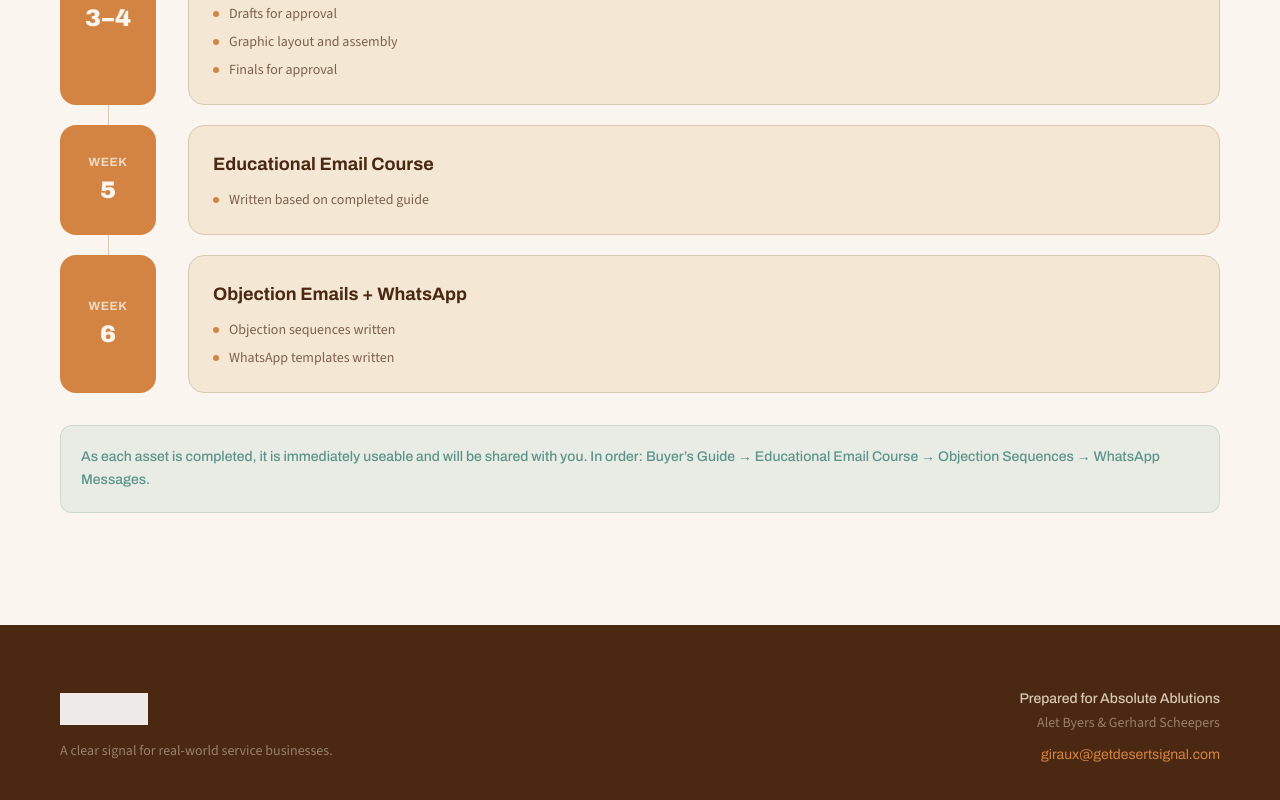
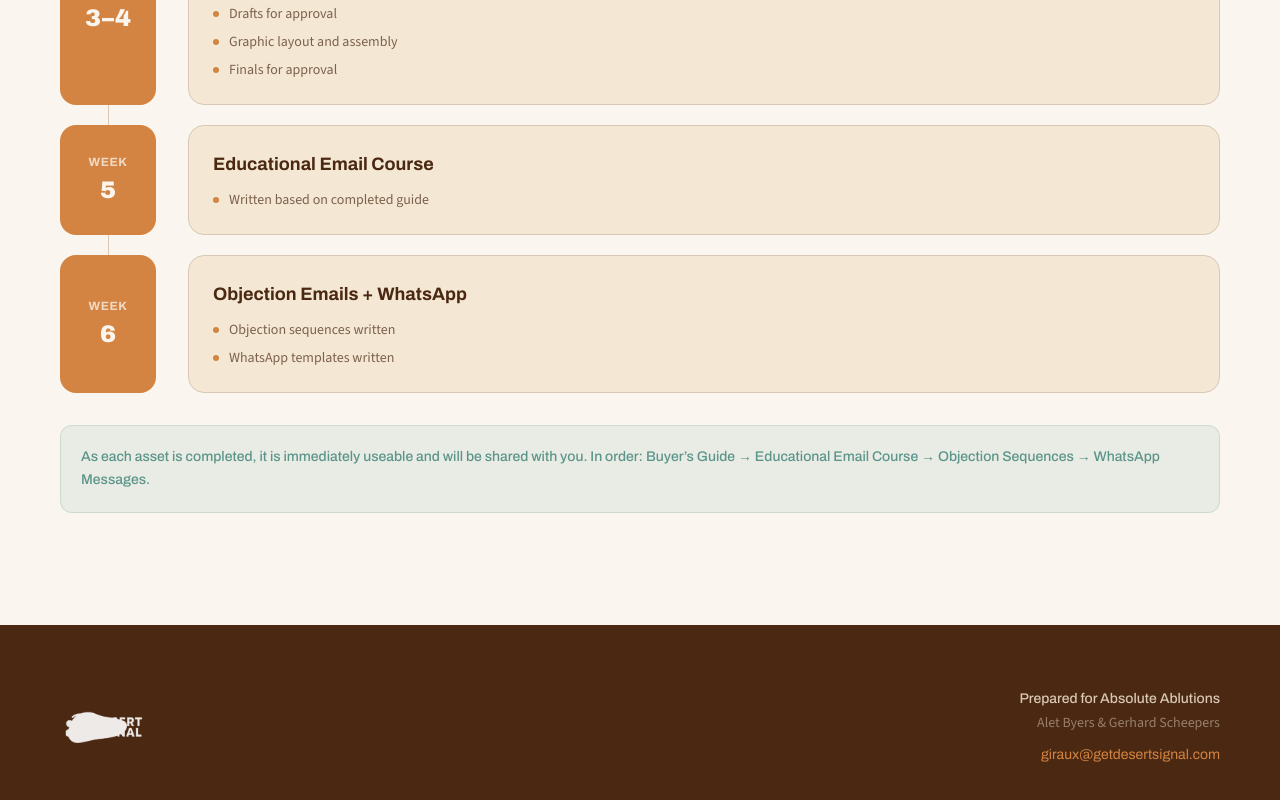
Before and after one commit to giraux-van-der-merwe/absoluteablutions_nurturepackage, a Next.js app: page / in a window 1280 px wide. Shown: the part 7156-7956 px from the top of the page. Built offline with nearby package versions, Linux system fonts and the light colour scheme.

Commit message:
Update logo to transparent PNG, remove footer slogan

```diff
--- a/app/page.tsx
+++ b/app/page.tsx
@@ -114,7 +114,7 @@ function Header({
           width={152}
           height={38}
           className={`h-8 w-auto object-contain transition-all duration-300 ${
-            isLight ? "[mix-blend-mode:multiply]" : "brightness-0 invert"
+            isLight ? "" : "brightness-0 invert"
           }`}
           priority
         />
@@ -1246,11 +1246,8 @@ function Footer() {
             alt="Desert Signal"
             width={152}
             height={38}
-            className="h-8 w-auto object-contain brightness-0 invert mb-4 opacity-90"
+            className="h-8 w-auto object-contain brightness-0 invert opacity-90"
           />
-          <p className="text-[#D8C8B4]/55 text-sm">
-            A clear signal for real-world service businesses.
-          </p>
         </div>
         <div className="text-left md:text-right">
           <p
@@ -1708,7 +1705,7 @@ function SimplifiedView() {
             alt="Desert Signal"
             width={120}
             height={30}
-            className="h-6 w-auto object-contain opacity-70 [mix-blend-mode:multiply]"
+            className="h-6 w-auto object-contain opacity-70"
           />
           <a
             href="mailto:giraux@getdesertsignal.com"
```
Also changed, not shown: public/logo.png.
